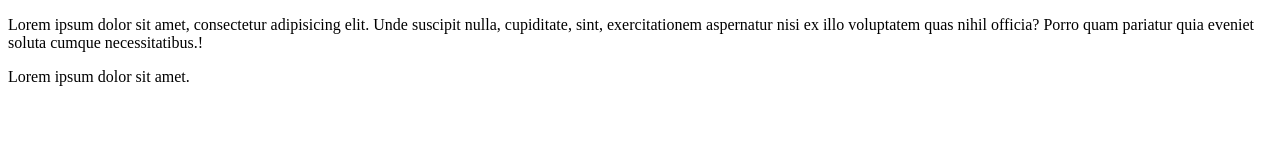
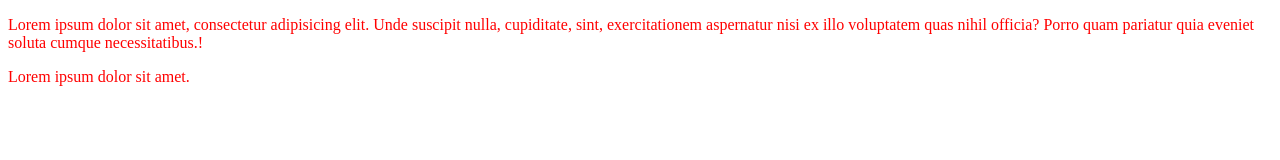
Before and after one commit to EODtechnician/sampleForAssessment, a plain HTML site: page index.html in a window 1280 px wide. Drawn offline with Linux system fonts and the light colour scheme.

Commit message:
another change

```diff
--- a/index.html
+++ b/index.html
@@ -4,6 +4,7 @@
     <meta charset="UTF-8">
     <meta name="viewport" content="width=device-width, initial-scale=1.0">
     <title>Document</title>
+    <link rel="stylesheet" href="style.css">
 </head>
 <body>
     <p>Lorem ipsum dolor sit amet, consectetur adipisicing elit. Unde suscipit nulla, cupiditate, sint, exercitationem aspernatur nisi ex illo voluptatem quas nihil officia? Porro quam pariatur quia eveniet soluta cumque necessitatibus.!</p>
--- a/style.css
+++ b/style.css
@@ -1,3 +1,3 @@
 p{
-    color: brown;
+    color: rgb(255, 0, 0);
 }
```
Also changed, not shown: 1 other file.
